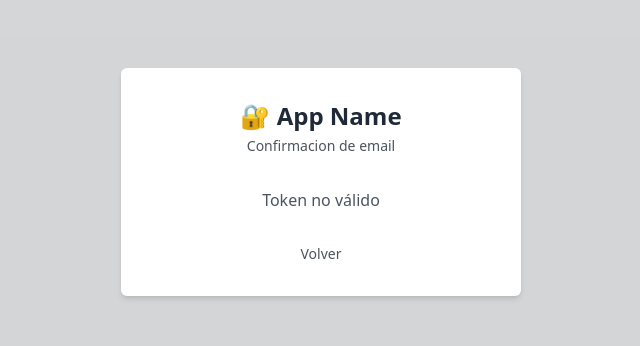
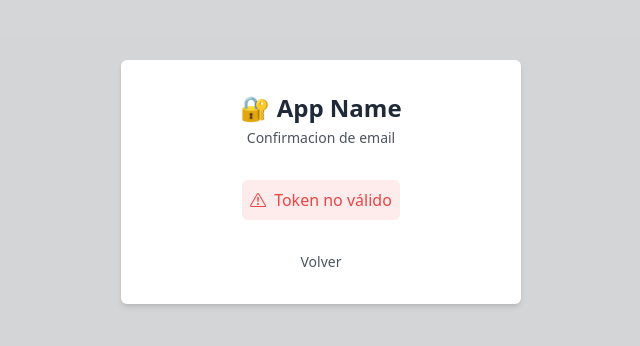
Before and after one commit to thecoderbutcher/crediflow, a Next.js app: page /new-verification in a window 1280 px wide. Shown: the part 218-564 px from the top of the page, without its empty margins (319-959 px from the left). Built offline with nearby package versions, Linux system fonts and the light colour scheme.

Commit message:
fixing some bugs on verification mail

```diff
--- a/app/(auth)/lib/mail.ts
+++ b/app/(auth)/lib/mail.ts
@@ -1,7 +1,7 @@
 import nodemailer from 'nodemailer'
 
 export const sendVerificationEmail = async (email: string, token: string) => {
-    const confirmLink = `http://localhost:3000/verify-email?token=${token}`;
+    const confirmLink = `http://localhost:3000/new-verification?token=${token}`;
     const {SMTP_EMAIL, SMTP_PASSWORD} = process.env;
 
     const trasporter = nodemailer.createTransport({
--- a/app/(auth)/new-verification/components/verification-form.tsx
+++ b/app/(auth)/new-verification/components/verification-form.tsx
@@ -1,7 +1,10 @@
 'use client'
 import { useSearchParams } from "next/navigation";
 import { useCallback, useEffect, useState } from "react"
-import { newVerification } from "../action/newverification";
+import { newVerification } from "../action/new-verification";
+import { BeatLoader } from "react-spinners";
+import { FormSuccess } from "../../components/form-success";
+import { FormError } from "../../components/form-error";
 
 
 const VerificationForm = () => {
@@ -19,35 +22,21 @@ const VerificationForm = () => {
         }
         newVerification(token)
             .then((data) => {
+                setSuccess(data?.success);
                 setError(data?.error);
-                setSuccess(data?.success);
             })
             .catch(() => {
                 setError("Algo salió mal!");
             })
     }, [token, success, error]);
 
-    useEffect(() => {
-        onSubmit();
-    }, [onSubmit]);
+    useEffect(() => { onSubmit(); }, [onSubmit]);
 
     return (
         <div className="flex w-full justify-center items-center">
-            {!success && !error && (
-                <div className="flex flex-col gap-2">
-                    <p>Verificando...</p>
-                </div>
-            )}
-            {success && (
-                <div className="flex flex-col gap-2">
-                    <p>{success}</p>
-                </div>
-            )}
-            {error && (
-                <div className="flex flex-col gap-2">
-                    <p>{error}</p>
-                </div>
-            )}
+            {!success && !error && (<BeatLoader />)}
+            <FormSuccess message={success}/>
+            {!success && error && (<FormError message={error}/>)}
         </div>
     )
 }
--- a/app/page.tsx
+++ b/app/page.tsx
@@ -1,20 +1,10 @@
 
-import Contact from "./components/Contact";
-import Footer from "./components/Footer";
-import Hero from "./components/Hero";
 import Navbar from "./components/Navbar";
-import Pricing from "./components/Pricing";
-import Services from "./components/Services";
 
 export default function Home() {
   return (
     <div className="flex flex-1 flex-col min-h-screen">
       <Navbar />
-      <Hero />
-      <Services />
-      <Pricing />
-      <Contact />
-      <Footer />
     </div>
   );
 }
--- a/package.json
+++ b/package.json
@@ -25,6 +25,7 @@
     "react-dom": "^19.1.0",
     "react-hook-form": "^7.56.0",
     "react-icons": "^5.5.0",
+    "react-spinners": "^0.17.0",
     "resend": "^4.3.0",
     "uuid": "^11.1.0",
     "zod": "^3.24.3",
```
Also changed, not shown: app/(auth)/new-verification/action/new-verification.ts (renamed from app/(auth)/new-verification/action/newverification.ts), 1 other file (tests, documents, lock files or other folders).
